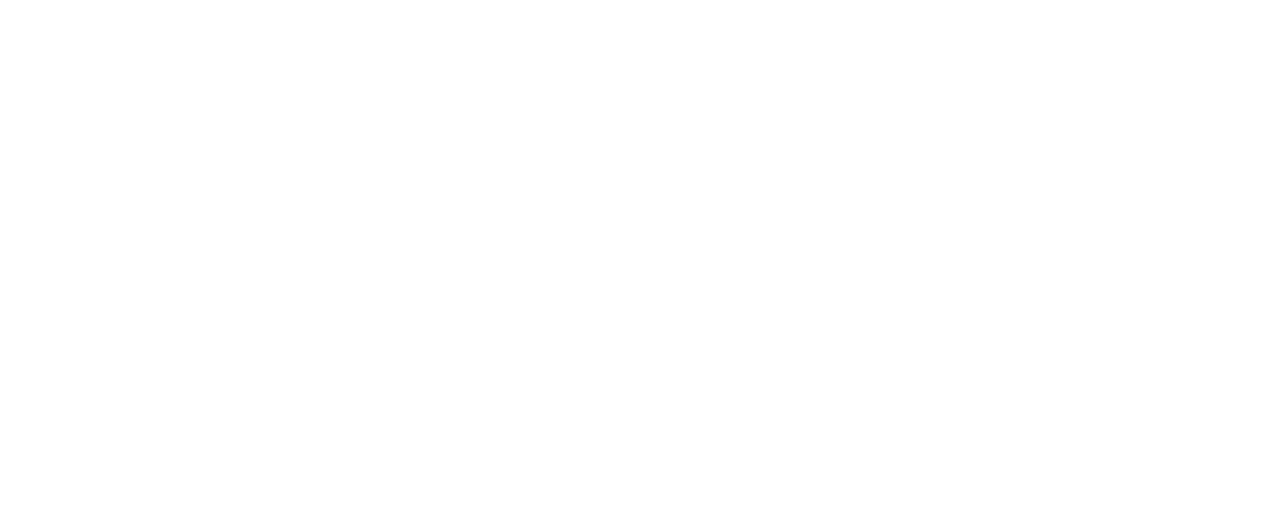
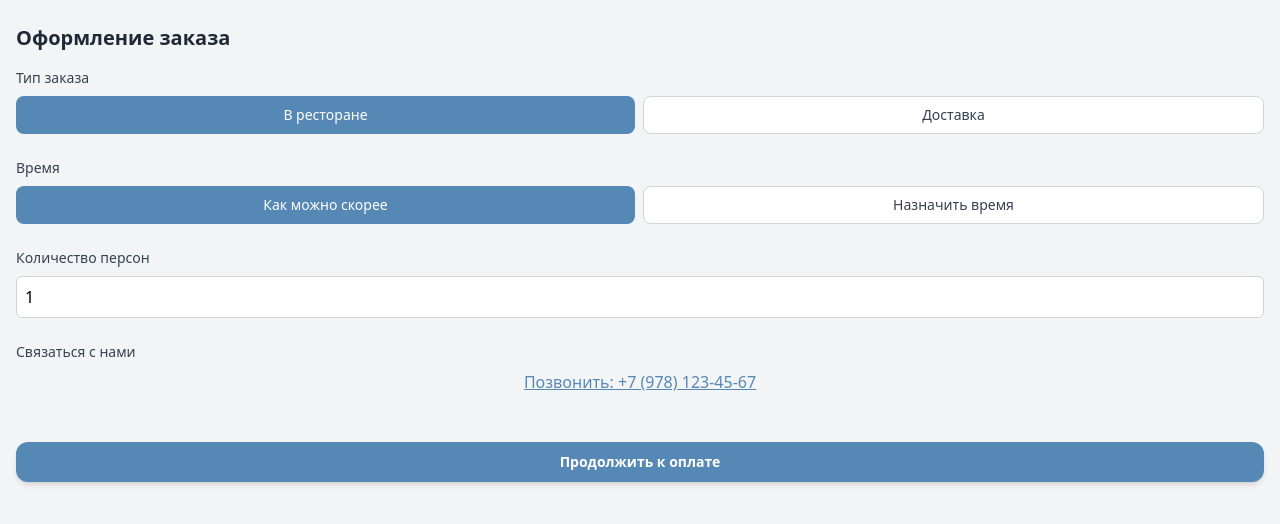
Before and after one commit to Nibolg1994/chat-menu-react, a React (Vite) app: page /order in a window 1280 px wide. Before the commit this address had no page. Shown: the top 524 px of the page. Built offline with nearby package versions, Linux system fonts and the light colour scheme.

Commit message:
added header

```diff
--- a/src/App.jsx
+++ b/src/App.jsx
@@ -1,13 +1,15 @@
 import React from "react";
 import { Routes, Route } from "react-router-dom";
 import DishDetailPage from "./DishDetailPage.jsx";
-import MainPage from "./MainPage.jsx"; // <-- импорт MainPage
+import MainPage from "./MainPage.jsx";
+import OrderPage from "./OrderPage.jsx"; // <-- импорт MainPage
 
 const App = () => {
     return (
         <Routes>
             <Route path="/" element={<MainPage />} />
             <Route path="/dish" element={<DishDetailPage />} />
+            <Route path="/order" element={<OrderPage />} />
         </Routes>
     );
 };
--- /dev/null
+++ b/src/OrderPage.jsx
@@ -0,0 +1,110 @@
+import React, { useState } from "react";
+import PrimaryButton from "./components/PrimaryButton";
+
+const OrderPage = () => {
+    const [orderType, setOrderType] = useState("restaurant");
+    const [time, setTime] = useState("asap");
+    const [customTime, setCustomTime] = useState("");
+    const [peopleCount, setPeopleCount] = useState(1);
+
+    return (
+        <div className="min-h-screen bg-gray-100 px-4 py-6">
+            <h1 className="text-xl font-semibold mb-4 text-gray-800">Оформление заказа</h1>
+
+            {/* Тип заказа */}
+            <div className="mb-6">
+                <h2 className="text-sm font-medium text-gray-700 mb-2">Тип заказа</h2>
+                <div className="flex gap-2">
+                    <button
+                        onClick={() => setOrderType("restaurant")}
+                        className={`flex-1 py-2 rounded-lg font-medium text-sm ${
+                            orderType === "restaurant"
+                                ? "bg-brandBlue text-white"
+                                : "bg-white text-gray-700 border border-gray-300"
+                        }`}
+                    >
+                        В ресторане
+                    </button>
+                    <button
+                        onClick={() => setOrderType("delivery")}
+                        className={`flex-1 py-2 rounded-lg font-medium text-sm ${
+                            orderType === "delivery"
+                                ? "bg-brandBlue text-white"
+                                : "bg-white text-gray-700 border border-gray-300"
+                        }`}
+                    >
+                        Доставка
+                    </button>
+                </div>
+            </div>
+
+            {/* Время */}
+            <div className="mb-6">
+                <h2 className="text-sm font-medium text-gray-700 mb-2">Время</h2>
+                <div className="flex gap-2 mb-2">
+                    <button
+                        onClick={() => setTime("asap")}
+                        className={`flex-1 py-2 rounded-lg font-medium text-sm ${
+                            time === "asap"
+                                ? "bg-brandBlue text-white"
+                                : "bg-white text-gray-700 border border-gray-300"
+                        }`}
+                    >
+                        Как можно скорее
+                    </button>
+                    <button
+                        onClick={() => setTime("custom")}
+                        className={`flex-1 py-2 rounded-lg font-medium text-sm ${
+                            time === "custom"
+                                ? "bg-brandBlue text-white"
+                                : "bg-white text-gray-700 border border-gray-300"
+                        }`}
+                    >
+                        Назначить время
+                    </button>
+                </div>
+                {time === "custom" && (
+                    <input
+                        type="time"
+                        value={customTime}
+                        onChange={(e) => setCustomTime(e.target.value)}
+                        className="w-full p-2 border border-gray-300 rounded-md"
+                    />
+                )}
+            </div>
+
+            {/* Кол-во персон, если "в ресторане" */}
+            {orderType === "restaurant" && (
+                <div className="mb-6">
+                    <h2 className="text-sm font-medium text-gray-700 mb-2">Количество персон</h2>
+                    <input
+                        type="number"
+                        min="1"
+                        max="20"
+                        value={peopleCount}
+                        onChange={(e) => setPeopleCount(e.target.value)}
+                        className="w-full p-2 border border-gray-300 rounded-md"
+                    />
+                </div>
+            )}
+
+            {/* Контакт */}
+            <div className="mb-6">
+                <h2 className="text-sm font-medium text-gray-700 mb-2">Связаться с нами</h2>
+                <a
+                    href="tel:+79781234567"
+                    className="block w-full text-center text-brandBlue font-medium underline"
+                >
+                    Позвонить: +7 (978) 123-45-67
+                </a>
+            </div>
+
+            {/* Кнопка */}
+            <PrimaryButton onClick={() => console.log("Продолжить к оплате")} className="w-full mt-6">
+                Продолжить к оплате
+            </PrimaryButton>
+        </div>
+    );
+};
+
+export default OrderPage;
--- a/src/components/Header.jsx
+++ b/src/components/Header.jsx
@@ -1,46 +1,52 @@
 import React from "react";
 import { FaUserCircle, FaClipboardList } from "react-icons/fa";
-import logo from "../images/logo.png"; // Замените путь при необходимости
+import logo from "../images/logo.png";
 
 const Header = ({
-                    restaurantName = "Seaside Grill",
+                    restaurantName = "Hispaniola Lounge",
                     userStatus = "Морской гурман",
                     onOrdersClick,
                 }) => {
     return (
-        <header className="w-full px-4 py-3 bg-white shadow-sm sticky top-0 z-50">
-            <div className="max-w-screen-xl mx-auto flex items-center justify-between flex-wrap gap-2 sm:gap-4">
+        <header className="w-full px-4 py-2 bg-white shadow-sm sticky top-0 z-50">
+            <div className="max-w-screen-xl mx-auto flex items-center justify-between gap-4">
 
-                {/* Логотип + Название ресторана */}
-                <div className="flex items-center gap-2 min-w-0">
-                    <img src={logo} alt="Логотип" className="w-8 h-8 object-contain flex-shrink-0" />
-                    <span className="text-lg sm:text-xl font-semibold text-gray-800 font-inter truncate">
-            {restaurantName}
-          </span>
+                {/* Логотип + Название */}
+                <div className="flex items-center gap-2 min-w-0 flex-grow">
+                    <img src={logo} alt="Логотип" className="w-10 h-10 object-contain flex-shrink-0" />
+                    <span className="text-base sm:text-lg font-semibold text-gray-800 font-inter truncate whitespace-nowrap overflow-hidden">
+    {restaurantName}
+  </span>
                 </div>
 
-                {/* Центр: Бэйдж со статусом */}
-                <div className="hidden sm:flex items-center">
-          <span className="bg-brandBlue text-white text-xs sm:text-sm font-medium px-3 py-1 rounded-full whitespace-nowrap">
-            {userStatus}
-          </span>
-                </div>
+                {/* Иконки + Бейдж */}
+                <div className="flex items-center gap-2 sm:gap-3 md:gap-4 flex-shrink-0">
 
-                {/* Иконки заказов и аккаунта */}
-                <div className="flex items-center gap-4 ml-auto sm:ml-0">
+                    {/* Статус-бейдж */}
+                    <div className="px-2 py-1 rounded-full bg-gradient-to-br from-purple-500 to-indigo-500 text-white text-[11px] font-medium shadow-sm leading-tight whitespace-nowrap"
+                         style={{
+                             background: "linear-gradient(135deg, #7e5bef, #a78bfa)",
+                             boxShadow: "0 2px 6px rgba(0,0,0,0.1)"
+                         }}
+                    >
+                        {userStatus}
+                    </div>
+
+                    {/* Заказы */}
                     <button
-                        className="text-[20px] transition"
+                        className="text-[18px] hover:text-gray-800 text-gray-600 transition"
                         aria-label="Мои заказы"
                         onClick={onOrdersClick}
                     >
-                        <FaClipboardList className="text-brandBlue" />
+                        <FaClipboardList />
                     </button>
 
+                    {/* Аккаунт */}
                     <button
-                        className="text-[22px] transition"
+                        className="text-[20px] text-gray-600 hover:text-gray-800 transition"
                         aria-label="Аккаунт"
                     >
-                        <FaUserCircle className="text-brandBlue" />
+                        <FaUserCircle />
                     </button>
                 </div>
             </div>
```
